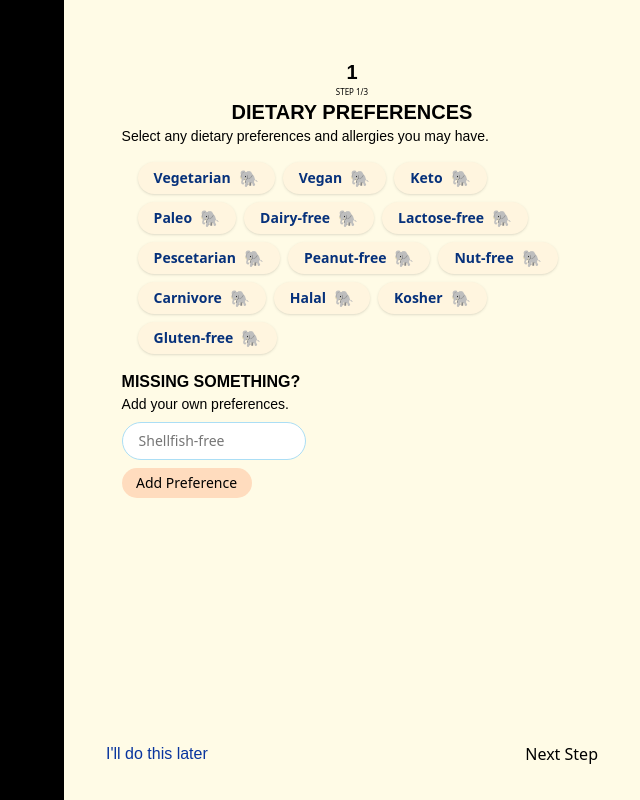
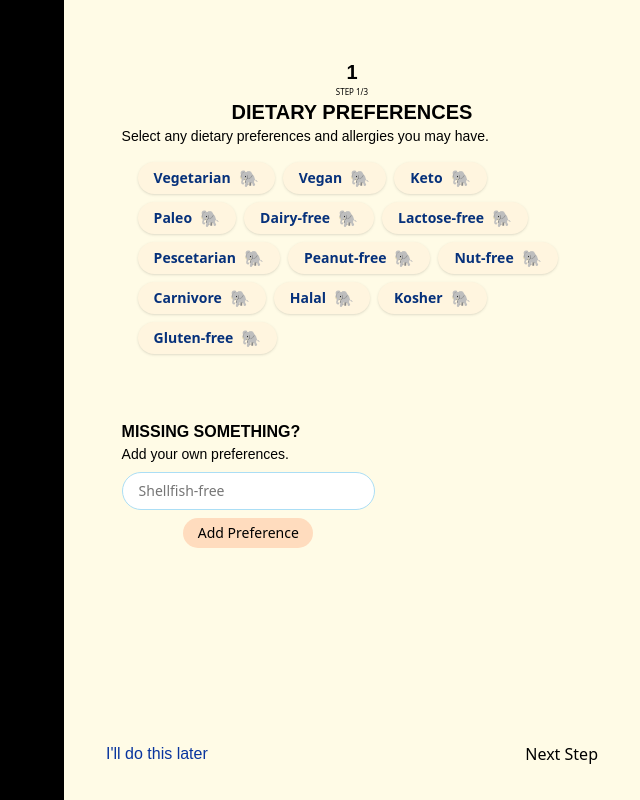
Before and after one commit to ochovhaniuk98/PRJ566NBB-02, a Next.js app in the folder biteclub/: page /questionnaire in a window 1280 px wide. Shown: the whole page, without its empty margins (640-1280 px from the left). Built offline with nearby package versions, Linux system fonts and the light colour scheme; no server answers; a web font is replaced by a local one.

Commit message:
Update styling

```diff
--- a/biteclub/src/app/(auth)/questionnaire/page.jsx
+++ b/biteclub/src/app/(auth)/questionnaire/page.jsx
@@ -1,6 +1,7 @@
 'use client';
 import { useState, useRef } from 'react';
 import { createClient } from '@/lib/auth/client';
+import { useRouter } from 'next/navigation';
 
 const DIETARY_CONFIG = {
   title: 'DIETARY PREFERENCES',
@@ -25,6 +26,8 @@ const CUISINE_CONFIG = {
 };
 
 export default function Questionnaire() {
+  const router = useRouter();
+
   const [dietaryOptions, setDietaryOptions] = useState([
     'Vegetarian',
     'Vegan',
@@ -75,10 +78,10 @@ export default function Questionnaire() {
   const [openToDiversity, setOpenToDiversity] = useState(DEFAULT_VALUE);
   const supabase = createClient();
   function nextStep() {
-    if (step == FIRST_STEP){
+    if (step == FIRST_STEP) {
       setStep(SECOND_STEP);
     } else if (step == SECOND_STEP) {
-      setStep(FINAL_STEP)
+      setStep(FINAL_STEP);
     }
   }
 
@@ -109,7 +112,7 @@ export default function Questionnaire() {
   return (
     <div className="grid grid-cols-[55%_45%] h-screen relative">
       <div className="bg-black"></div>
-      <div className="relative bg-[#fffbe6] p-[10%]">
+      <div className="relative bg-[#fffbe6] p-[10%] h-full">
         <div className="flex flex-col items-center">
           <h1 className="self-center text-xl font-extrabold">{step}</h1>
           <span className="self-center text-[8px]">STEP {step}/3</span>
@@ -147,7 +150,7 @@ export default function Questionnaire() {
             I'll do this later
           </a>
         ) : null}
-        <button onClick={step != FINAL_STEP ? nextStep: submit} className="absolute bottom-8.5 right-10.5">
+        <button onClick={step != FINAL_STEP ? nextStep : submit} className="absolute bottom-8.5 right-10.5">
           {step != FINAL_STEP ? 'Next Step' : 'Complete'}
         </button>
       </div>
@@ -158,7 +161,7 @@ export default function Questionnaire() {
 function PreferencesSelector({ config, picked, setPicked, options, setOptions }) {
   const customInput = useRef();
 
-  const toggle = t => setPicked(p => p.includes(t) ? p.filter(x => x !== t) : [...p, t]);
+  const toggle = t => setPicked(p => (p.includes(t) ? p.filter(x => x !== t) : [...p, t]));
 
   const addCustomSelection = () => {
     let value = customInput.current.value.trim();
@@ -172,8 +175,9 @@ function PreferencesSelector({ config, picked, setPicked, options, setOptions })
   };
 
   return (
-    <div className="flex flex-col">
+    <div className="flex flex-col h-full">
       <h2 className="font-bold self-center">{config.title}</h2>
+      <div className="mb-[50px]">
         <p className="text-sm">{config.instructions}</p>
         <div className="flex flex-wrap gap-2 p-4 rounded-2xl">
           {options.map(t => (
@@ -190,12 +194,20 @@ function PreferencesSelector({ config, picked, setPicked, options, setOptions })
             </button>
           ))}
         </div>
+      </div>
+      <div>
         <h2 className="font-semibold text-base">{config.customSection.missingPrompt}</h2>
         <p className="text-sm">{config.customSection.inputInstructions}</p>
-      <input ref={customInput} className="rounded-3xl w-[40%]" placeholder={config.customSection.inputPlaceholder} />
-      <button className="rounded-3xl bg-[#ffdcbe] w-[130px] text-sm py-[5px]" onClick={addCustomSelection}>
+        <div className="flex flex-col w-[55%]">
+          <input ref={customInput} className="rounded-3xl" placeholder={config.customSection.inputPlaceholder} />
+          <button
+            className="self-center rounded-3xl bg-[#ffdcbe] w-[130px] text-sm py-[5px]"
+            onClick={addCustomSelection}
+          >
             {config.customSection.buttonLabel}
           </button>
+        </div>
+      </div>
     </div>
   );
 }
@@ -219,35 +231,45 @@ function Scale({ value, setValue }) {
   }
   return (
     <>
-      <div className="relative flex flex-row justify-between w-[80%] h-[17px]">
+      <div className="relative flex flex-row justify-between w-[95%] h-[17px]">
         <div className="self-center absolute bg-[#ffdcbe] h-[7px] w-full" />
         {buttons}
       </div>
     </>
   );
 }
-function LikertScale(
-  {
-    likelinessToTryFood, setLikelinessToTryFood,
-    restaurantFrequency, setRestaurantFrequency,
-    decisionDifficulty, setDecisionDifficulty,
-    openToDiversity, setOpenToDiversity
+function LikertScale({
+  likelinessToTryFood,
+  setLikelinessToTryFood,
+  restaurantFrequency,
+  setRestaurantFrequency,
+  decisionDifficulty,
+  setDecisionDifficulty,
+  openToDiversity,
+  setOpenToDiversity,
 }) {
-
   return (
-    <div className="flex flex-col items-left">
+    <div className="flex flex-col items-left h-full">
       <h1 className="text-xl self-center font-bold">Know your zone</h1>
       <p>Complete the following to help us understand how comfortable you are trying new foods and cuisines.</p>
+      <div className="flex flex-col items-center w-full justify-between h-[60%]">
         <div className="flex flex-col items-center w-full">
           <p>I find it easy to try new foods.</p>
           <Scale value={likelinessToTryFood} setValue={setLikelinessToTryFood} />
+        </div>
+        <div className="flex flex-col items-center w-full">
           <p>How often do you try new restaurants?</p>
           <Scale value={restaurantFrequency} setValue={setRestaurantFrequency} />
+        </div>
+        <div className="flex flex-col items-center w-full">
           <p>When ordering food, I find it difficult to decide where and what to eat.</p>
           <Scale value={decisionDifficulty} setValue={setDecisionDifficulty} />
+        </div>
+        <div className="flex flex-col items-center w-full">
           <p>I want to broaden and diversify my palate, and step out of my comfort zone.</p>
           <Scale value={openToDiversity} setValue={setOpenToDiversity} />
         </div>
       </div>
+    </div>
   );
 }
```
Lines whose indentation alone changed are shown as unchanged.
